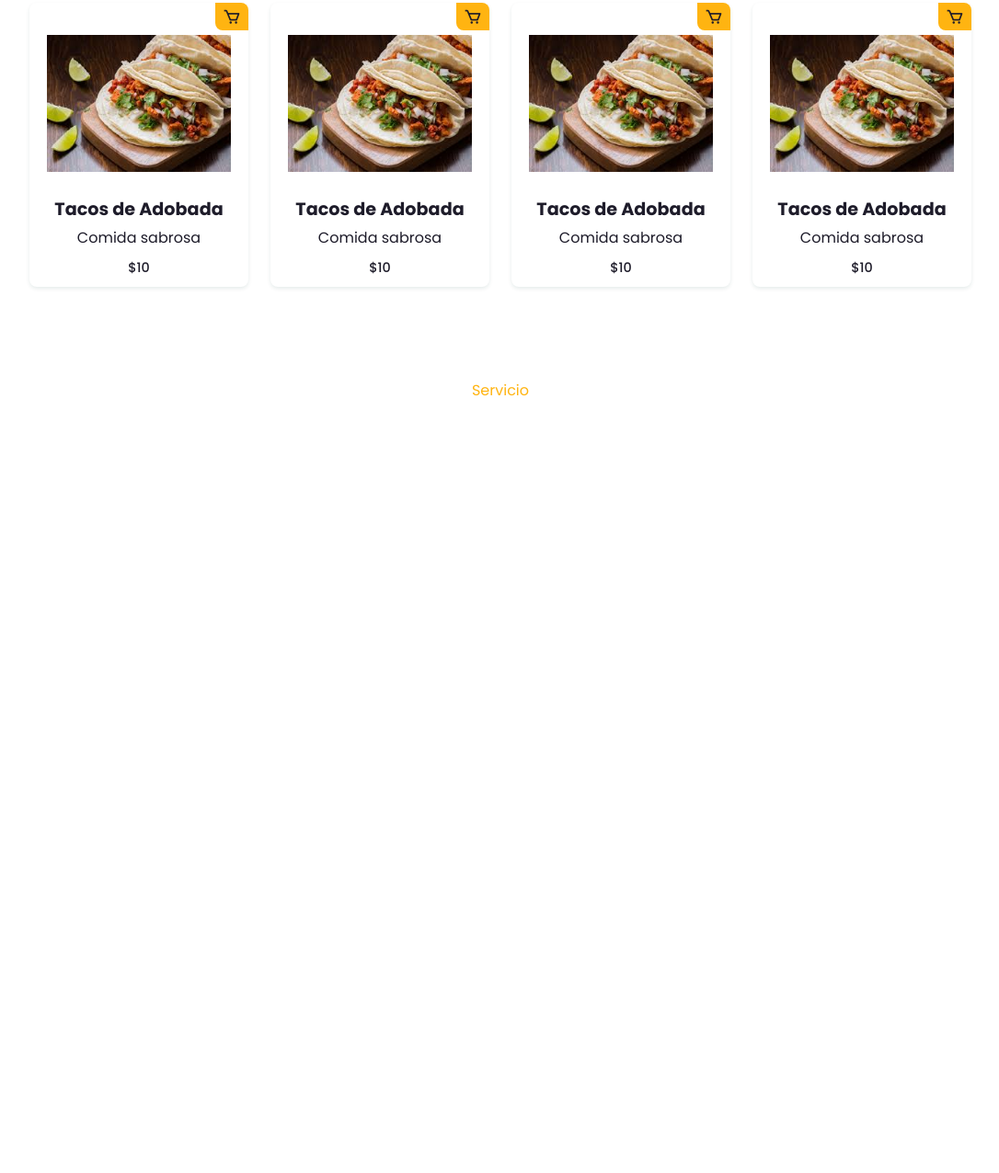
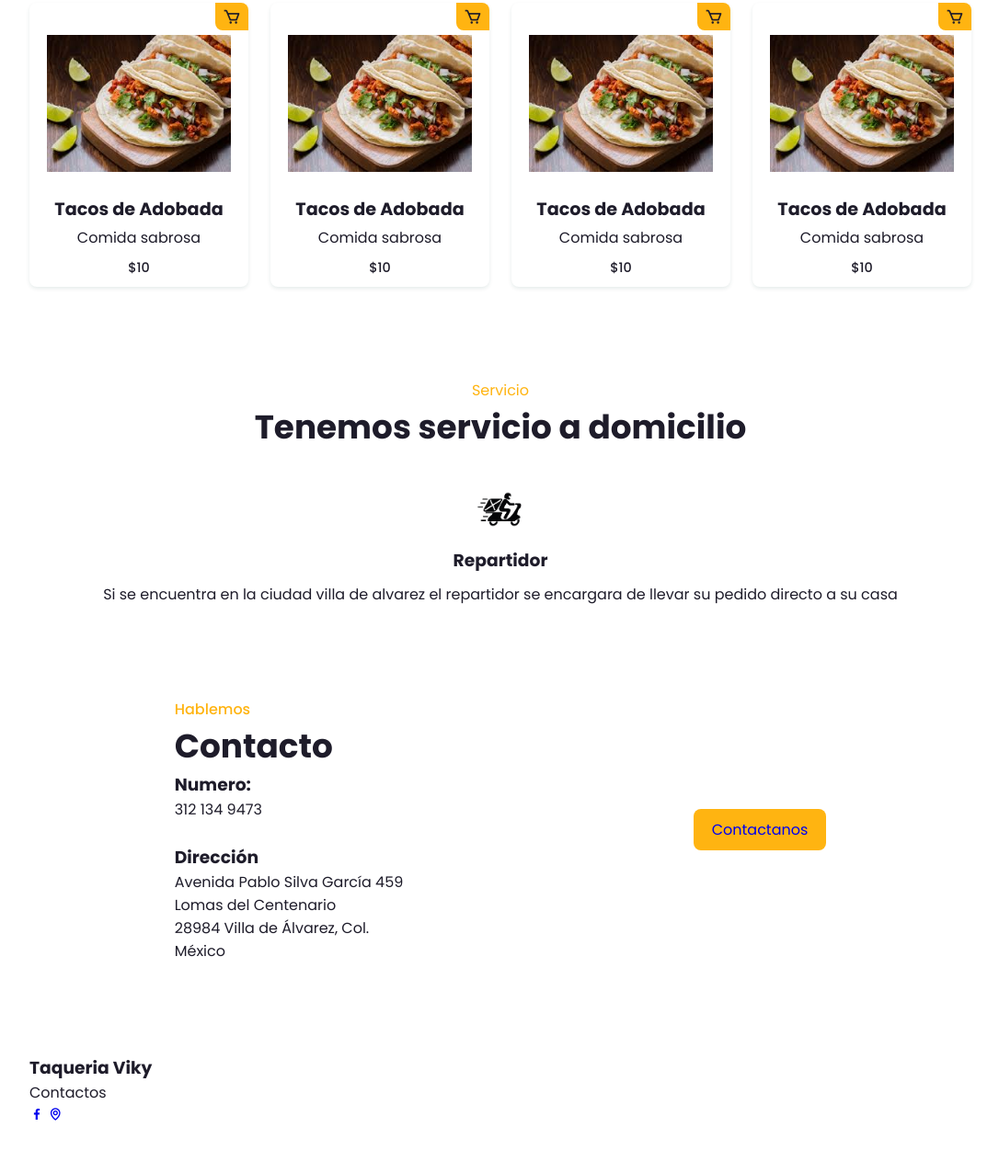
Before and after one commit to Zarlbalt/Tacos_Vicky, a plain HTML site: page index.html in a window 1280 px wide. Shown: the part 1972-3248 px from the top of the page at 92% size, without its empty margins (96-1182 px from the left). Before the commit the page ends 2459 px from the top, so only its background shows below. Drawn offline with nearby package versions, Linux system fonts and the light colour scheme.

Commit message:
aqui solo agreque los contactos y el menu

```diff
--- a/index.html
+++ b/index.html
@@ -140,10 +140,44 @@
     <section class="servicio" id="servicio">
         <div class="heading">
             <span>Servicio</span>
+            <h2>Tenemos servicio a domicilio</h2>
+        </div>
+        <div class="services-container">
+            <div class="s-box">
+                <img src="imagenes/repartidor.jpg" alt="">
+                <h3>Repartidor</h3>
+                <p>Si se encuentra en la ciudad villa de alvarez el repartidor se encargara de llevar su pedido directo a su casa</p>
+            </div>
         </div>
     </section>
 
+    <!--Contactanos-->
+    <section class="contactanos">
+        <div class="contactanos-text">
+            <span>Hablemos</span>
+            <h2>Contacto</h2>
+            <h3>Numero:</h3>
+            <p>312 134 9473</p> <br>
+            <h3>Dirección</h3>
+            <p>Avenida Pablo Silva García 459 <br>
+                Lomas del Centenario <br>
+                28984 Villa de Álvarez, Col. <br>
+                México</p>
+        </div>
+        <a href="#" class="btn">Contactanos</a>
 
+    </section>
+
+    <section>
+        <div class="contacto" id="contacto">
+            <h3>Taqueria Viky</h3>
+            <span>Contactos</span>
+            <div class="social">
+                <a href="https://www.facebook.com/TACOSVIKY" target="_blank"><i class='bx bxl-facebook' ></i></a>
+                <a href="https://www.google.com/maps/dir//TACOS+VIKY/@19.2594969,-103.7576521,15.5z/data=!4m8!4m7!1m0!1m5!1m1!1s0x8425453fd72d81f1:0x8c1c4c8ca6d48feb!2m2!1d-103.7517375!2d19.2605169" target="_blank"><i class='bx bx-map' ></i></a>
+            </div>
+        </div>
+    </section>
     <!--Link de JavaScript-->
     <script src="main.js"></script>
 </body>
--- a/style.css
+++ b/style.css
@@ -192,3 +192,35 @@ header{
 .box .bx:hover{
     background: #ffa400;
 }
+
+.services-container{
+    display: grid;
+    grid-template-columns: repeat(auto-fit, minmax(240px, auto));
+    gap: 1.5rem;
+    margin-top: 2rem;
+}
+
+.s-box{
+    text-align: center;
+}
+.s-box img{
+    width: 60px;
+}
+.s-box h3{
+    margin: 4px 0 10px;
+}
+
+.contactanos{
+    display: flex;
+    align-items: center;
+    justify-content: space-around;
+}
+
+.contactanos-text span{
+    color: var(--main-color);
+    font-weight: 500;
+}
+
+.contactanos-text h2{
+    font-size: var(--h2-font);
+}
```
Also changed, not shown: imagenes/repartidor.jpg (added).
